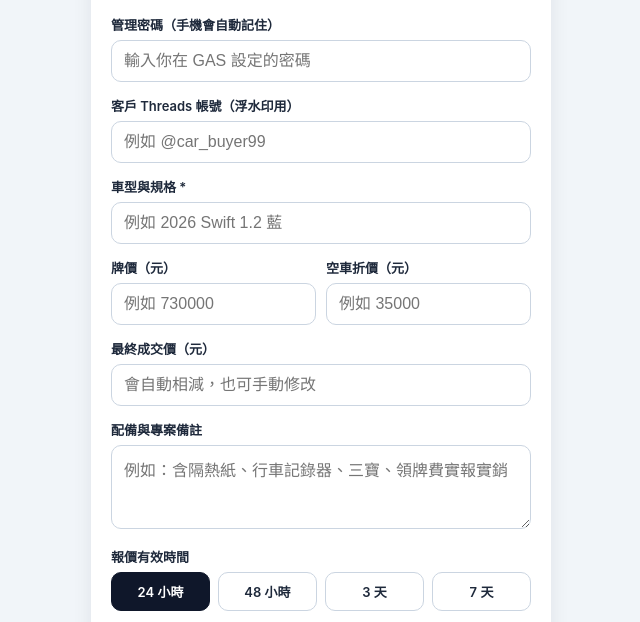
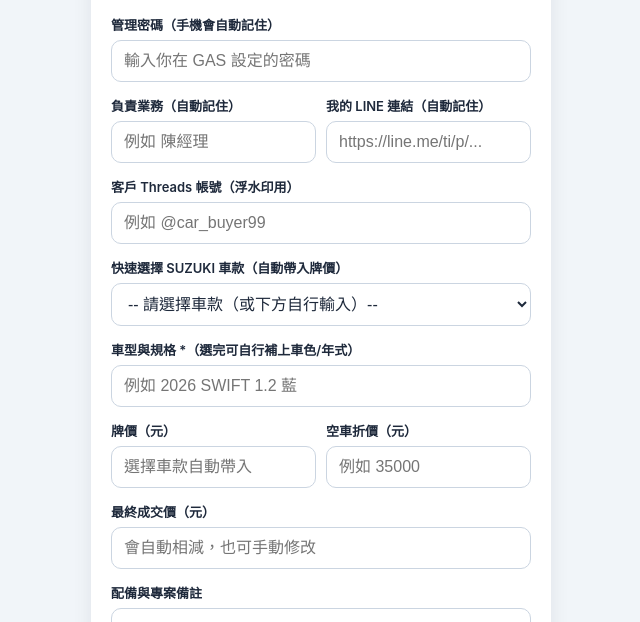
Before and after one commit to subarudms/suzuki-Quote, a plain HTML site: page admin.html in a window 1280 px wide. Shown: the part 91-713 px from the top of the page, without its empty margins (319-959 px from the left). Drawn offline with Linux system fonts and the light colour scheme.

Commit message:
Update admin.html

```diff
--- a/admin.html
+++ b/admin.html
@@ -52,7 +52,7 @@
       padding: 11px 12px;
       border: 1.5px solid var(--border);
       border-radius: 10px;
-      font-size: 16px; /* 防止 iPhone 自動縮放 */
+      font-size: 16px;
       background: #fff;
       color: var(--text);
       outline: none;
@@ -157,20 +157,39 @@
         <input id="adminPin" type="password" inputmode="numeric" placeholder="輸入你在 GAS 設定的密碼">
       </div>
 
+      <div class="row-2">
+        <div class="field">
+          <label>負責業務（自動記住）</label>
+          <input id="salesName" type="text" placeholder="例如 陳經理">
+        </div>
+        <div class="field">
+          <label>我的 LINE 連結（自動記住）</label>
+          <input id="salesLine" type="url" placeholder="https://line.me/ti/p/...">
+        </div>
+      </div>
+
       <div class="field">
         <label>客戶 Threads 帳號（浮水印用）</label>
         <input id="threadsId" type="text" placeholder="例如 @car_buyer99">
       </div>
 
+      <!-- SUZUKI 快速選單 -->
       <div class="field">
-        <label>車型與規格 *</label>
-        <input id="carModel" type="text" placeholder="例如 2026 Swift 1.2 藍">
+        <label>快速選擇 SUZUKI 車款（自動帶入牌價）</label>
+        <select id="carPreset">
+          <option value="">-- 請選擇車款（或下方自行輸入）--</option>
+        </select>
+      </div>
+
+      <div class="field">
+        <label>車型與規格 *（選完可自行補上車色/年式）</label>
+        <input id="carModel" type="text" placeholder="例如 2026 SWIFT 1.2 藍">
       </div>
 
       <div class="row-2">
         <div class="field">
           <label>牌價（元）</label>
-          <input id="listPrice" type="number" inputmode="numeric" placeholder="例如 730000">
+          <input id="listPrice" type="number" inputmode="numeric" placeholder="選擇車款自動帶入">
         </div>
         <div class="field">
           <label>空車折價（元）</label>
@@ -239,20 +258,61 @@
       API_URL: 'https://script.google.com/macros/s/AKfycbyzx4QwcV3YpBuXhAMeoPdwCdG7NGy9eSC0iwb2v-_PCo5Pa6KriXdkafjBj8QXyFOJ-g/exec'
     };
 
-    // 讀取上次記住的管理密碼
-    const pinInput = document.getElementById('adminPin');
-    pinInput.value = localStorage.getItem('quote_admin_pin') || '';
+    // ================= SUZUKI 車款與牌價清單（可隨時增減修改） =================
+    const CAR_PRESETS = [
+      { name: 'SWIFT 1.2 單色', price: 730000 },
+      { name: 'SWIFT 1.2 2-Tone 雙色', price: 740000 },
+      { name: 'THE NEW Jimny 單色', price: 849000 },
+      { name: 'THE NEW Jimny 2-Tone 雙色', price: 859000 },
+      { name: 'S-CROSS 2WD', price: 980000 },
+      { name: 'S-CROSS ALLGRIP 4WD', price: 1140000 },
+      { name: 'VITARA S ALLGRIP', price: 1040000 },
+      { name: 'e VITARA 2WD 純電', price: 1150000 },
+      { name: 'e VITARA ALLGRIP-e 4WD 純電', price: 1230000 },
+      { name: 'CARRY 商用貨車', price: 499000 },
+      { name: 'IGNIS 1.2', price: 695000 }
+    ];
 
-    // 牌價 - 折價 自動算出成交價
+    // 初始化車款下拉選單
+    const carPresetEl = document.getElementById('carPreset');
+    const carModelEl = document.getElementById('carModel');
     const listPriceEl = document.getElementById('listPrice');
     const discountEl = document.getElementById('discount');
     const finalPriceEl = document.getElementById('finalPrice');
 
+    CAR_PRESETS.forEach((car, index) => {
+      const opt = document.createElement('option');
+      opt.value = index;
+      opt.textContent = `${car.name}（$${car.price.toLocaleString('zh-TW')}）`;
+      carPresetEl.appendChild(opt);
+    });
+
+    carPresetEl.addEventListener('change', () => {
+      const idx = carPresetEl.value;
+      if (idx === '') return;
+      const selected = CAR_PRESETS[Number(idx)];
+      carModelEl.value = selected.name;
+      listPriceEl.value = selected.price;
+      autoCalc();
+    });
+
+    // 讀取上次記住的管理密碼與業務資訊
+    const pinInput = document.getElementById('adminPin');
+    const salesNameInput = document.getElementById('salesName');
+    const salesLineInput = document.getElementById('salesLine');
+
+    pinInput.value = localStorage.getItem('quote_admin_pin') || '';
+    salesNameInput.value = localStorage.getItem('quote_sales_name') || '';
+    salesLineInput.value = localStorage.getItem('quote_sales_line') || '';
+
+    // 牌價 - 折價 自動算出成交價
     function autoCalc() {
       const lp = Number(listPriceEl.value);
       const dc = Number(discountEl.value);
       if (lp > 0 && discountEl.value !== '') {
         finalPriceEl.value = lp - dc;
+      } else if (lp > 0 && discountEl.value === '') {
+        finalPriceEl.value = lp;
       }
     }
     listPriceEl.addEventListener('input', autoCalc);
@@ -299,19 +359,26 @@
     submitBtn.addEventListener('click', async () => {
       errorEl.textContent = '';
       const adminPin = pinInput.value.trim();
-      const carModel = document.getElementById('carModel').value.trim();
+      const salesName = salesNameInput.value.trim();
+      const salesLine = salesLineInput.value.trim();
+      const carModel = carModelEl.value.trim();
 
       if (!adminPin) { errorEl.textContent = '請輸入管理密碼'; return; }
-      if (!carModel) { errorEl.textContent = '請輸入車型與規格'; return; }
+      if (!carModel) { errorEl.textContent = '請選擇或輸入車型與規格'; return; }
 
       // 自動幫 Threads 帳號補上 @
       let threadsId = document.getElementById('threadsId').value.trim();
       if (threadsId && !threadsId.startsWith('@')) threadsId = '@' + threadsId;
 
+      // 記住業務資訊在手機端
       localStorage.setItem('quote_admin_pin', adminPin);
+      localStorage.setItem('quote_sales_name', salesName);
+      localStorage.setItem('quote_sales_line', salesLine);
 
       const payload = {
         adminPin,
+        salesName,
+        salesLine,
         threadsId,
         carModel,
         listPrice: listPriceEl.value.trim(),
@@ -327,7 +394,6 @@
       submitBtn.textContent = '寫入試算表中...';
 
       try {
-        // 使用 text/plain 避開 GAS 的 CORS 預檢限制
         const res = await fetch(CONFIG.API_URL, {
           method: 'POST',
           headers: { 'Content-Type': 'text/plain;charset=utf-8' },
@@ -361,7 +427,7 @@
       const msg = [
         `您好！這是為您準備的專屬購車報價單：`,
         lastResult.quoteUrl,
-        `（有效期限至 ${lastResult.expireTime}，點開後長按按鈕即可顯示專案底價）`
+        `（有效期限至 ${lastResult.expireTime}，點開後長按按鈕即可顯示底價與配備）`
       ].join('\n');
       copyText(msg, this, '📋 一鍵複製 Threads 報價訊息');
     });
@@ -374,8 +440,9 @@
       copyText(`您的報價單解鎖碼是：${lastResult.unlockCode}`, this, '🔑 單獨複製解鎖碼');
     });
 
-    // 重置再開下一張
+    // 重置再開下一張（保留管理密碼、負責業務、業務 LINE 連結）
     document.getElementById('new-quote-btn').addEventListener('click', () => {
+      carPresetEl.value = '';
       ['threadsId', 'carModel', 'listPrice', 'discount', 'finalPrice', 'notes', 'unlockCode']
         .forEach(id => { document.getElementById(id).value = ''; });
       document.getElementById('result-card').classList.add('hidden');
```
